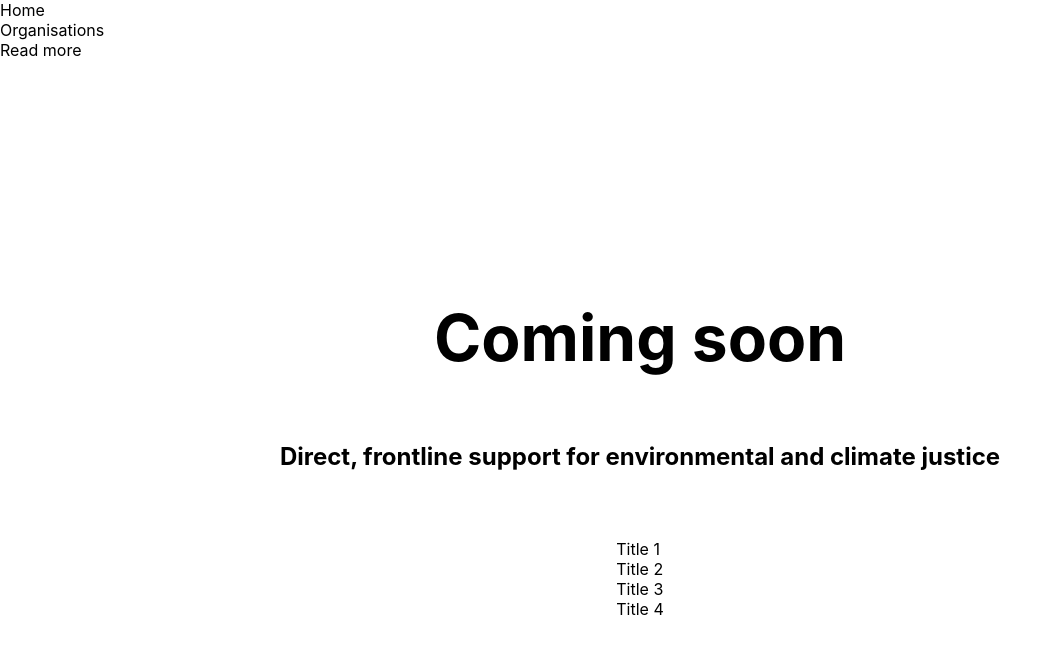
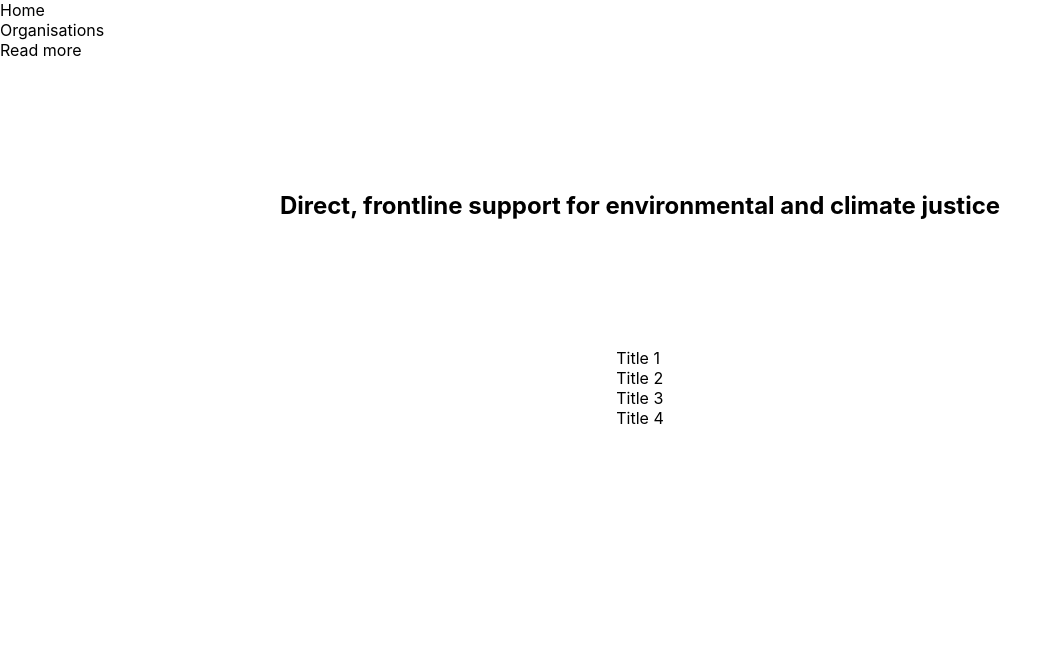
Before and after one commit to cjhines/carbon-emissions, a Next.js app: page / in a window 1280 px wide. Shown: the top 654 px of the page, without its empty margins (0-1062 px from the left). Built offline with nearby package versions, Linux system fonts and the light colour scheme.

Commit message:
change home page arrangement

```diff
--- a/pages/index.tsx
+++ b/pages/index.tsx
@@ -34,8 +34,6 @@ export default function Home() {
         </Head>
 
         <main className={styles.main}>
-          <h1 className={styles.title}>Coming soon</h1>
-
           <h2 className={styles.description}>
             Direct, frontline support for environmental and climate justice
           </h2>
--- a/styles/Home.module.css
+++ b/styles/Home.module.css
@@ -8,34 +8,13 @@
   flex: 1;
   display: flex;
   flex-direction: column;
-  justify-content: center;
   align-items: center;
 }
 
-.title a {
-  color: #0070f3;
-  text-decoration: none;
-}
-
-.title a:hover,
-.title a:focus,
-.title a:active {
-  text-decoration: underline;
-}
-
-.title {
-  margin: 0;
-  line-height: 1.15;
-  font-size: 4rem;
-}
-
-.title,
 .description {
   text-align: center;
-}
-
-.description {
   margin: 4rem 0;
+  margin-bottom: 124px;
   line-height: 1.5;
   font-size: 1.5rem;
 }
```
